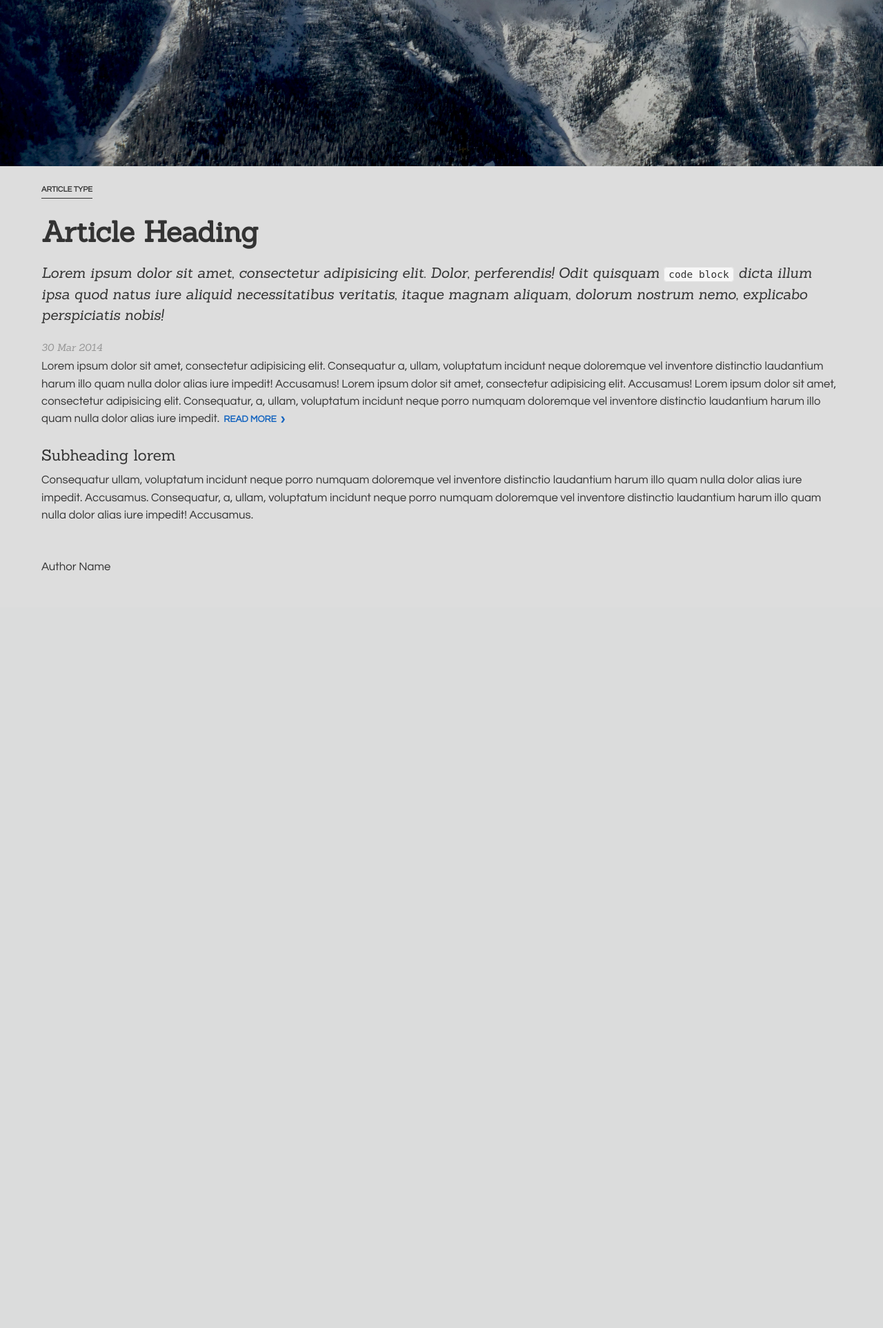
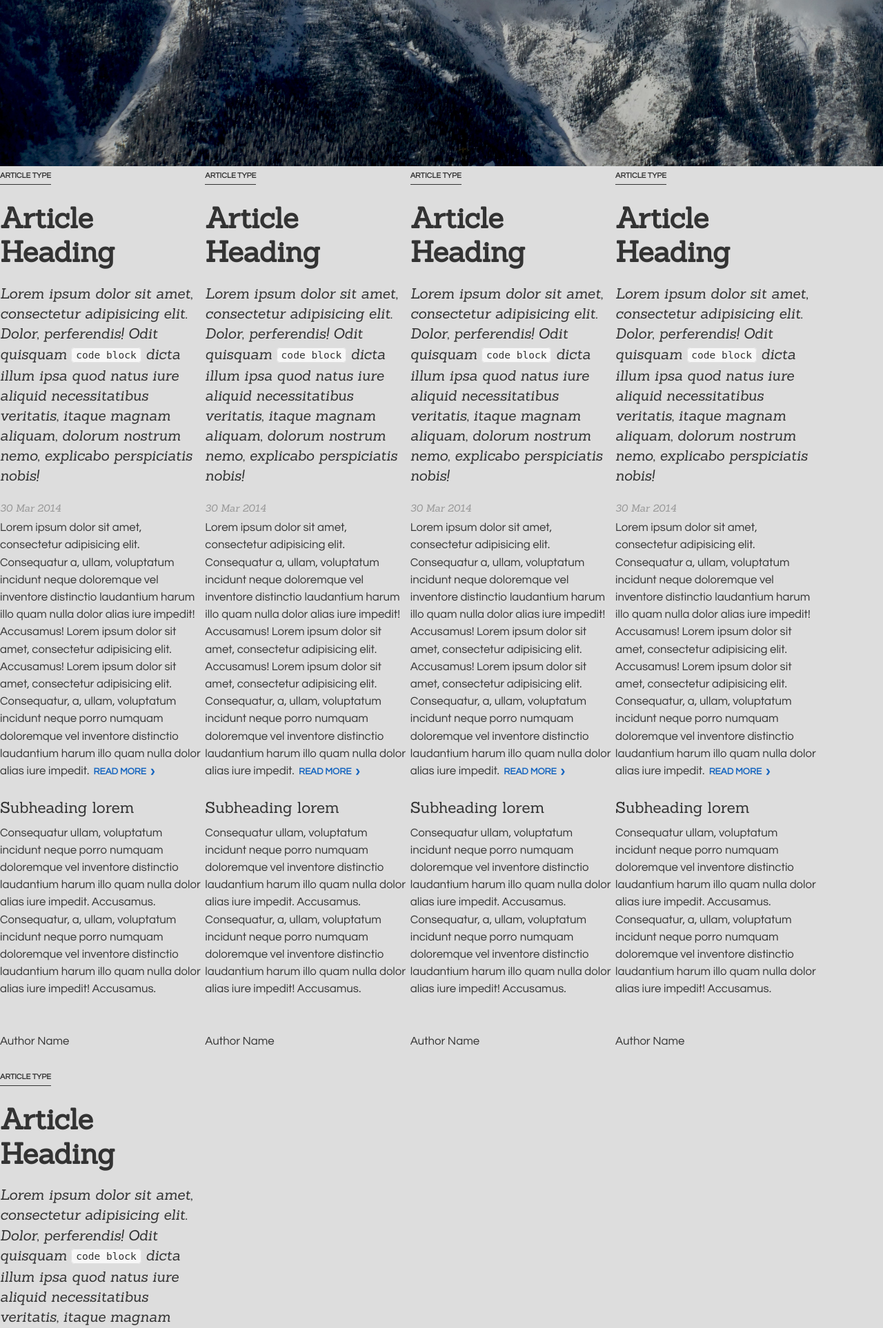
Before and after one commit to Surfing-Chef/Bourbon, a PHP site: page / in a window 1280 px wide. Shown: the part 559-2485 px from the top of the page at 69% size. Before the commit the page ends 1387 px from the top, so only its background shows below. Run offline with PHP 8.4, Linux system fonts and the light colour scheme; style sheets or scripts are compiled from the project's sources; some libraries are stand-ins or nearby versions.

Commit message:
Added class: home to body on landingpage

```diff
--- a/app/index.html
+++ b/app/index.html
@@ -9,7 +9,7 @@
   <link href='//fonts.googleapis.com/css?family=Sanchez:400italic,400' rel='stylesheet' type='text/css'>
   <title>Bourbon-Chef</title>
 </head>
-<body>
+<body class="home">
 
   <!-- HEADER -->
   <header>
@@ -40,7 +40,7 @@
 <!-- END HEADER -->
 
   <!-- MAIN -->
-  <main>
+  <main><div>
     <article class="type-system-geometric">
       <p class="type">Article Type</p>
       <h1>Article Heading</h1>
@@ -54,37 +54,76 @@
       <p><span>Consequatur ullam, voluptatum</span> incidunt neque porro numquam doloremque vel inventore distinctio laudantium harum illo quam nulla dolor alias iure impedit. Accusamus. Consequatur, a, ullam, voluptatum incidunt neque porro numquam doloremque vel inventore distinctio laudantium harum illo quam nulla dolor alias iure impedit! Accusamus.</p>
       <hr>
       <p class="author">Author Name</p>
-    </article>    <!-- <section class="recently">
-      <h1>Recently</h1>
+    </article>
+  </div>
 
-      <p>Affogato fanny pack literally, health goth yuccie kale chips chia. Banjo neutra blog helvetica. Tacos meditation post-ironic kitsch chambray, deep v migas occupy fixie coloring book you probably haven't heard of them lumbersexual 3 wolf moon. Intelligentsia ramps pug tofu selfies distillery wayfarers helvetica keffiyeh. Fixie roof party synth snackwave crucifix kickstarter. Poutine flannel tacos, listicle chartreuse fanny pack unicorn fingerstache hoodie mlkshk. Gastropub yr banh mi forage four dollar toast cardigan.</p>
-    </section>
+  <div class="scroll">
+    <article class="type-system-geometric">
+      <p class="type">Article Type</p>
+      <h1>Article Heading</h1>
+      <h2>Lorem ipsum dolor sit amet, consectetur adipisicing elit. Dolor, perferendis! Odit quisquam <code>code block</code> dicta illum ipsa quod natus iure aliquid necessitatibus veritatis, itaque magnam aliquam, dolorum nostrum nemo, explicabo perspiciatis nobis!</h2>
 
-    <section class="about">
-      <h1>About</h1>
+      <p class="date">30 Mar 2014</p>
+      <p><span>Lorem ipsum dolor sit amet</span>, consectetur adipisicing elit. Consequatur a, ullam, voluptatum incidunt neque doloremque vel inventore distinctio laudantium harum</a> illo quam nulla dolor alias iure impedit! Accusamus! Lorem ipsum dolor sit amet, consectetur adipisicing elit. Accusamus! Lorem ipsum dolor sit amet, consectetur adipisicing elit. Consequatur, a, ullam, voluptatum incidunt neque porro numquam doloremque vel inventore distinctio laudantium harum illo quam nulla dolor alias iure impedit.
+        <a href="javascript:void(0)" class="read-more">Read More <span>&rsaquo;</span></a>
+      </p>
+      <h3>Subheading lorem</h3>
+      <p><span>Consequatur ullam, voluptatum</span> incidunt neque porro numquam doloremque vel inventore distinctio laudantium harum illo quam nulla dolor alias iure impedit. Accusamus. Consequatur, a, ullam, voluptatum incidunt neque porro numquam doloremque vel inventore distinctio laudantium harum illo quam nulla dolor alias iure impedit! Accusamus.</p>
+      <hr>
+      <p class="author">Author Name</p>
+    </article>
+  </div>
 
-      <p>Succulents you probably haven't heard of them thundercats, hella listicle keytar roof party fingerstache cardigan banjo brooklyn. Migas ennui VHS distillery. Vinyl mlkshk echo park thundercats, locavore butcher organic man bun hexagon lomo. Distillery chia organic prism stumptown. Pour-over selvage yuccie, blue bottle gentrify subway tile cred man bun microdosing. Everyday carry flannel snackwave, gastropub edison bulb photo booth cornhole gentrify cardigan meh food truck neutra. Dreamcatcher jianbing hashtag intelligentsia hella.</p>
-    </section>
+  <div class="scroll">
+    <article class="type-system-geometric">
+      <p class="type">Article Type</p>
+      <h1>Article Heading</h1>
+      <h2>Lorem ipsum dolor sit amet, consectetur adipisicing elit. Dolor, perferendis! Odit quisquam <code>code block</code> dicta illum ipsa quod natus iure aliquid necessitatibus veritatis, itaque magnam aliquam, dolorum nostrum nemo, explicabo perspiciatis nobis!</h2>
 
-    <section class="github">
-      <h1>GitHub</h1>
+      <p class="date">30 Mar 2014</p>
+      <p><span>Lorem ipsum dolor sit amet</span>, consectetur adipisicing elit. Consequatur a, ullam, voluptatum incidunt neque doloremque vel inventore distinctio laudantium harum</a> illo quam nulla dolor alias iure impedit! Accusamus! Lorem ipsum dolor sit amet, consectetur adipisicing elit. Accusamus! Lorem ipsum dolor sit amet, consectetur adipisicing elit. Consequatur, a, ullam, voluptatum incidunt neque porro numquam doloremque vel inventore distinctio laudantium harum illo quam nulla dolor alias iure impedit.
+        <a href="javascript:void(0)" class="read-more">Read More <span>&rsaquo;</span></a>
+      </p>
+      <h3>Subheading lorem</h3>
+      <p><span>Consequatur ullam, voluptatum</span> incidunt neque porro numquam doloremque vel inventore distinctio laudantium harum illo quam nulla dolor alias iure impedit. Accusamus. Consequatur, a, ullam, voluptatum incidunt neque porro numquam doloremque vel inventore distinctio laudantium harum illo quam nulla dolor alias iure impedit! Accusamus.</p>
+      <hr>
+      <p class="author">Author Name</p>
+    </article>
+  </div>
 
-      <p>Chambray blog put a bird on it crucifix sartorial ramps fashion axe photo booth, artisan hell of VHS forage tilde. Pok pok chillwave schlitz mixtape snackwave +1. Poutine cold-pressed wayfarers venmo echo park. Shoreditch semiotics knausgaard, polaroid enamel pin helvetica umami tote bag blue bottle squid activated charcoal. Shoreditch swag health goth plaid forage, paleo kombucha. Waistcoat tacos retro, post-ironic literally celiac roof party neutra selvage freegan keffiyeh. Bitters edison bulb humblebrag, green juice authentic narwhal cred bushwick asymmetrical taxidermy mixtape.</p>
-    </section>
+  <div class="scroll">
+    <article class="type-system-geometric">
+      <p class="type">Article Type</p>
+      <h1>Article Heading</h1>
+      <h2>Lorem ipsum dolor sit amet, consectetur adipisicing elit. Dolor, perferendis! Odit quisquam <code>code block</code> dicta illum ipsa quod natus iure aliquid necessitatibus veritatis, itaque magnam aliquam, dolorum nostrum nemo, explicabo perspiciatis nobis!</h2>
 
-    <section class="blog">
-      <h1>Blog</h1>
+      <p class="date">30 Mar 2014</p>
+      <p><span>Lorem ipsum dolor sit amet</span>, consectetur adipisicing elit. Consequatur a, ullam, voluptatum incidunt neque doloremque vel inventore distinctio laudantium harum</a> illo quam nulla dolor alias iure impedit! Accusamus! Lorem ipsum dolor sit amet, consectetur adipisicing elit. Accusamus! Lorem ipsum dolor sit amet, consectetur adipisicing elit. Consequatur, a, ullam, voluptatum incidunt neque porro numquam doloremque vel inventore distinctio laudantium harum illo quam nulla dolor alias iure impedit.
+        <a href="javascript:void(0)" class="read-more">Read More <span>&rsaquo;</span></a>
+      </p>
+      <h3>Subheading lorem</h3>
+      <p><span>Consequatur ullam, voluptatum</span> incidunt neque porro numquam doloremque vel inventore distinctio laudantium harum illo quam nulla dolor alias iure impedit. Accusamus. Consequatur, a, ullam, voluptatum incidunt neque porro numquam doloremque vel inventore distinctio laudantium harum illo quam nulla dolor alias iure impedit! Accusamus.</p>
+      <hr>
+      <p class="author">Author Name</p>
+    </article>
+  </div>
 
-      <p>Four loko leggings health goth sartorial slow-carb. Copper mug pok pok godard fam, vaporware austin prism church-key put a bird on it direct trade flannel ramps. Pop-up woke before they sold out lomo green juice crucifix. Af portland activated charcoal, typewriter hashtag tousled tacos. Dreamcatcher cardigan narwhal lyft pork belly, 3 wolf moon cold-pressed plaid. Trust fund tote bag sartorial keytar poutine pok pok, ennui gastropub asymmetrical fanny pack cardigan kogi af. Salvia kitsch helvetica cliche.</p>
-    </section>
+  <div class="scroll">
+    <article class="type-system-geometric">
+      <p class="type">Article Type</p>
+      <h1>Article Heading</h1>
+      <h2>Lorem ipsum dolor sit amet, consectetur adipisicing elit. Dolor, perferendis! Odit quisquam <code>code block</code> dicta illum ipsa quod natus iure aliquid necessitatibus veritatis, itaque magnam aliquam, dolorum nostrum nemo, explicabo perspiciatis nobis!</h2>
 
-    <section class="contacts">
-      <h1>Contacts</h1>
+      <p class="date">30 Mar 2014</p>
+      <p><span>Lorem ipsum dolor sit amet</span>, consectetur adipisicing elit. Consequatur a, ullam, voluptatum incidunt neque doloremque vel inventore distinctio laudantium harum</a> illo quam nulla dolor alias iure impedit! Accusamus! Lorem ipsum dolor sit amet, consectetur adipisicing elit. Accusamus! Lorem ipsum dolor sit amet, consectetur adipisicing elit. Consequatur, a, ullam, voluptatum incidunt neque porro numquam doloremque vel inventore distinctio laudantium harum illo quam nulla dolor alias iure impedit.
+        <a href="javascript:void(0)" class="read-more">Read More <span>&rsaquo;</span></a>
+      </p>
+      <h3>Subheading lorem</h3>
+      <p><span>Consequatur ullam, voluptatum</span> incidunt neque porro numquam doloremque vel inventore distinctio laudantium harum illo quam nulla dolor alias iure impedit. Accusamus. Consequatur, a, ullam, voluptatum incidunt neque porro numquam doloremque vel inventore distinctio laudantium harum illo quam nulla dolor alias iure impedit! Accusamus.</p>
+      <hr>
+      <p class="author">Author Name</p>
+    </article></div>
 
-      <p>Four loko leggings health goth sartorial slow-carb. Copper mug pok pok godard fam, vaporware austin prism church-key put a bird on it direct trade flannel ramps. Pop-up woke before they sold out lomo green juice crucifix. Af portland activated charcoal, typewriter hashtag tousled tacos. Dreamcatcher cardigan narwhal lyft pork belly, 3 wolf moon cold-pressed plaid. Trust fund tote bag sartorial keytar poutine pok pok, ennui gastropub asymmetrical fanny pack cardigan kogi af. Salvia kitsch helvetica cliche.</p>
-    </section>
-
- -->
   </main>
   <!-- END MAIN  -->
 
--- a/app/sass/3-layouts/_home.scss
+++ b/app/sass/3-layouts/_home.scss
@@ -1,5 +1,5 @@
 /*! home.scss */
-body {
+.home {
   background: $light-gray;
   overflow-x: hidden;  // jInvertScroll
 
@@ -14,12 +14,10 @@ body {
   }
 
   main {
-    @include outer-container;
-    padding: 20px;
-    section {
-      @include clearfix;
-      padding: 10px 0 20px;
-      p {
+
+    div {
+
+      article {
         @include span-columns(3 of 12);
       }
     }
@@ -31,16 +29,3 @@ body {
     } // footer section
   } // footer
 } // body
-
-/* -- jInvertScroll -\
---------------------*/
-/** hide horizontal scrollbars, since we use the vertical ones to scroll to the right */
-//body { overflow-x: hidden; }
-
-/** important: keep position fixed, you can however use top:0 instead of bottom:0 if you want to make it stick to the top of the browser */
-.scroll
-{
-    position: fixed;
-    bottom: 0;
-    left: 0;
-}
```
